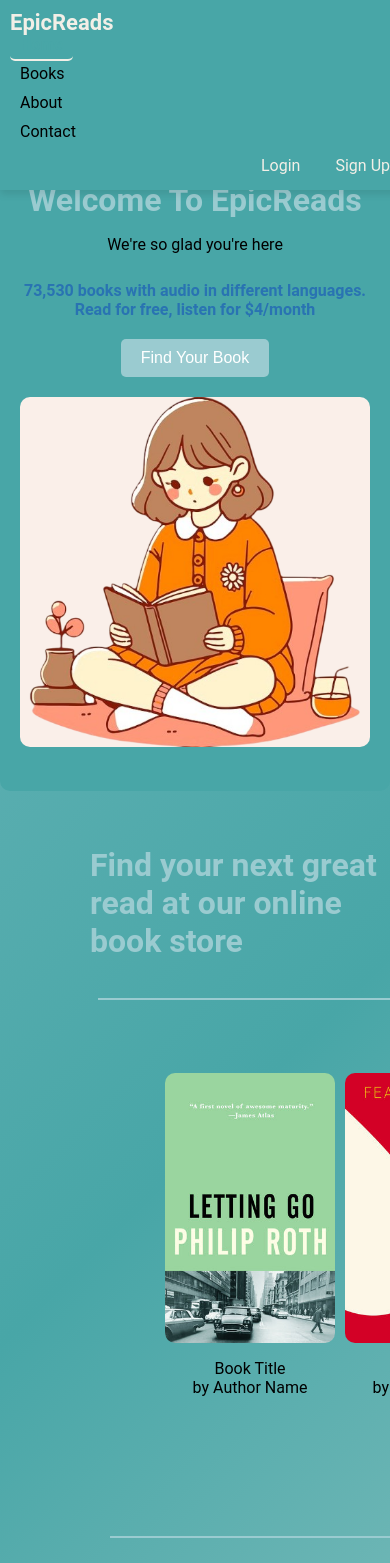
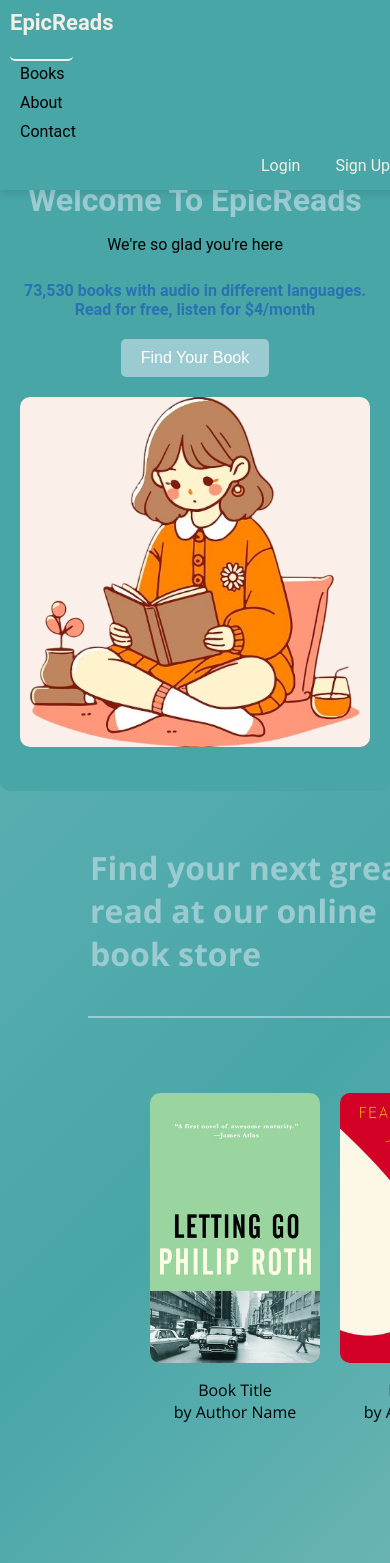
Before and after one commit to ayoubmorchid/bookhaven, a React (Create React App) app: page / in a window 390 px wide. Shown: the top 1563 px of the page. Built offline with nearby package versions, Linux system fonts and the light colour scheme.

Commit message:
add animation in landing page

```diff
--- a/src/style/section.css
+++ b/src/style/section.css
@@ -1,13 +1,24 @@
 @import url('https://fonts.googleapis.com/css2?family=Open+Sans:wght@300;400;600;700&display=swap');
 
+/* المتغيرات */
+:root {
+    --primary-color: #85191A;
+    --secondary-color: #E9C3B2;
+    --hover-color: #C0504D;
+    --background-color: #fefefe;
+    --text-color: #333;
+    --font-family-main: "Open Sans", sans-serif;
+}
 
+/* القواعد العامة */
 body {
     font-family: var(--font-family-main);
     background-color: var(--background-color);
     margin: 0;
-    padding:0;
+    padding: 0;
 }
 
+/* Welcome Section */
 .welcome-container {
     margin-top: 100px;
     display: flex;
@@ -17,12 +28,14 @@ body {
     padding: 40px 20px;
     background-color: var(--secondary-color);
     border-radius: 10px;
+    animation: fadeIn 1s ease-in-out;
 }
 
 .welcome-text {
     max-width: 500px;
     text-align: center;
     margin: 20px 0;
+    animation: slideInFromLeft 1.2s ease-in-out;
 }
 
 .welcome-text h1 {
@@ -62,6 +75,8 @@ body {
     width: 350px;
     max-width: 100%;
     border-radius: 10px;
+    animation: slideInFromRight 1.2s ease-in-out;
+    animation-delay: 0.3s;
 }
 
 /* Popular Books Section */
@@ -107,16 +122,14 @@ body {
 .popularbook,
 .sellingbook {
     display: flex;
-    flex-direction: row;
-    align-items: center;
-    width: 100%;
+    flex-wrap: wrap;
+    justify-content: center;
+    gap: 20px;
     margin: 20px auto;
-    justify-content: center;
 }
 
 .popularbook div,
 .sellingbook div {
-    margin-right: 20px;
     cursor: pointer;
     transition: transform 0.3s;
     display: flex;
@@ -225,9 +238,38 @@ body {
     .sellingbook {
         flex-wrap: wrap;
     }
+}
 
-    .popularbook div,
-    .sellingbook div {
-        margin-right: 10px;
+/* Animation Keyframes */
+@keyframes fadeIn {
+    from {
+        opacity: 0;
+        transform: translateY(20px);
+    }
+    to {
+        opacity: 1;
+        transform: translateY(0);
     }
 }
+
+@keyframes slideInFromLeft {
+    from {
+        opacity: 0;
+        transform: translateX(-100px);
+    }
+    to {
+        opacity: 1;
+        transform: translateX(0);
+    }
+}
+
+@keyframes slideInFromRight {
+    from {
+        opacity: 0;
+        transform: translateX(100px);
+    }
+    to {
+        opacity: 1;
+        transform: translateX(0);
+    }
+}
```
